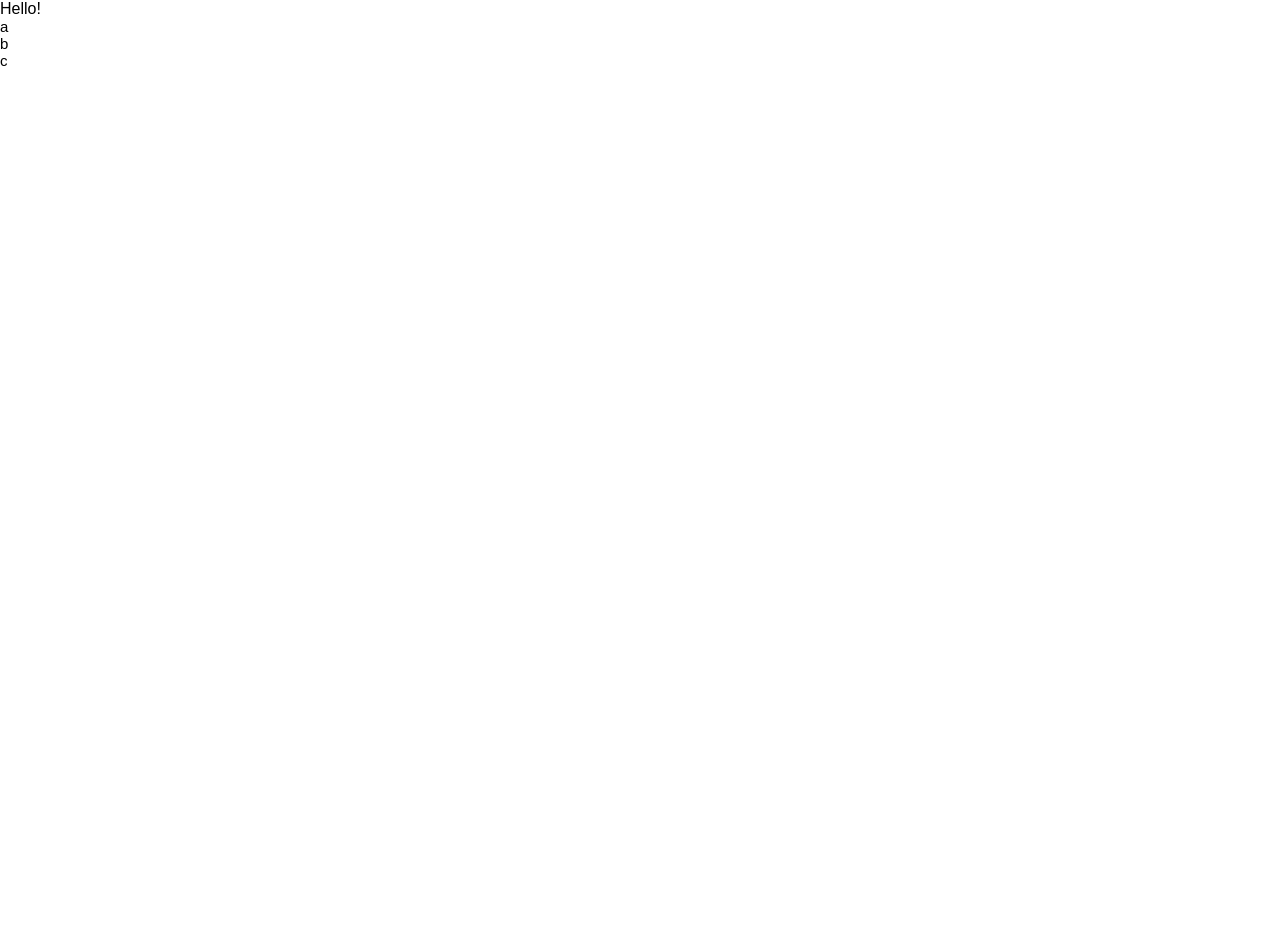
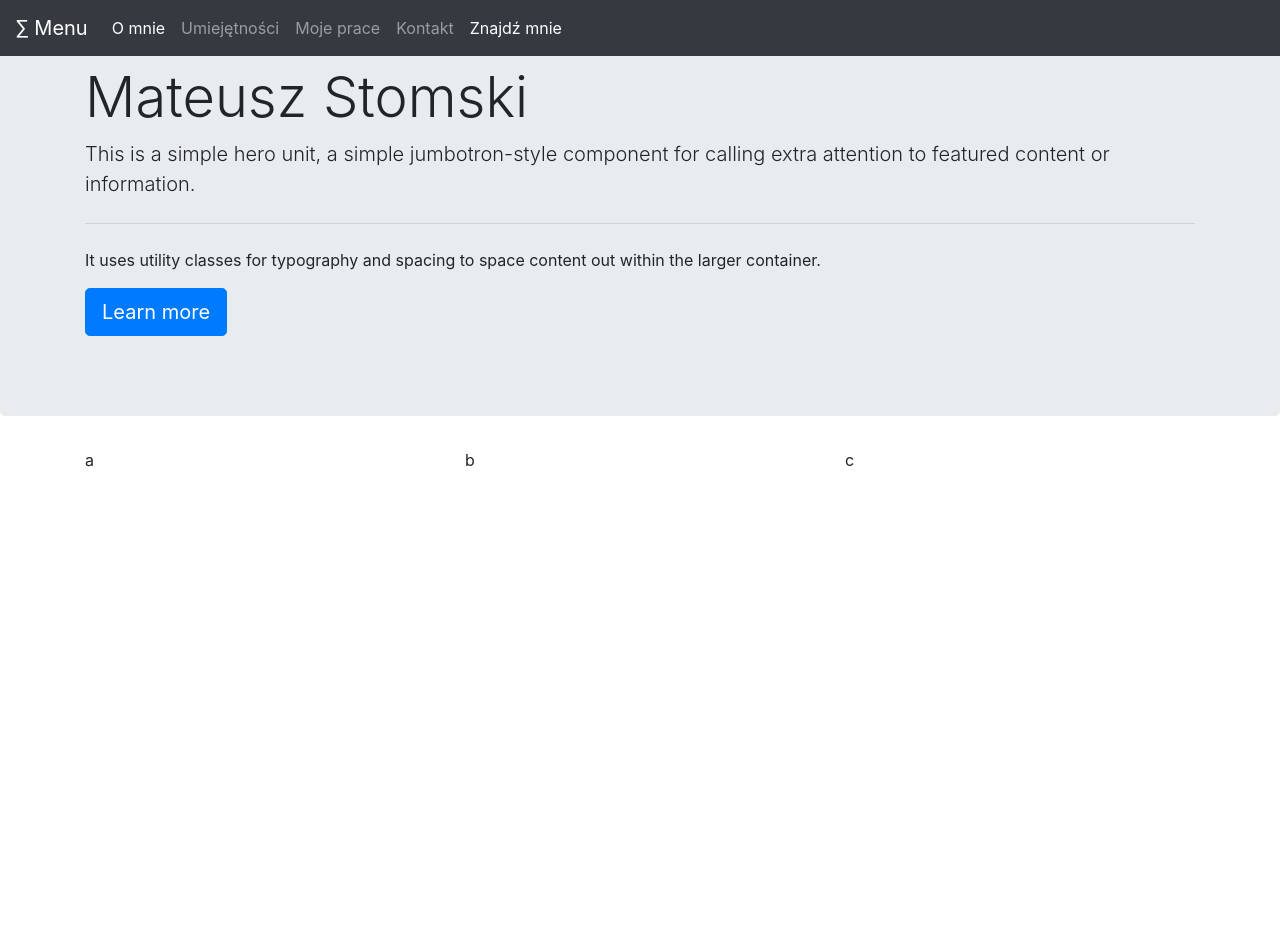
Before and after one commit to lehronn/portfolio-react, a React (Create React App) app: page / in a window 1280 px wide. Shown: the top 952 px of the page. Before the commit the page ends 800 px from the top, so only its background shows below. Built offline with nearby package versions, Linux system fonts and the light colour scheme.

Commit message:
first commit

```diff
--- a/package.json
+++ b/package.json
@@ -3,7 +3,8 @@
   "version": "0.1.0",
   "private": true,
   "dependencies": {
-    "bootstrap": "^3.3.7",
+    "bootstrap": "^4.0.0-beta.3",
+    "jquery": "^3.2.1",
     "react": "^16.2.0",
     "react-dom": "^16.2.0",
     "react-scripts": "1.0.17"
--- a/src/App.css
+++ b/src/App.css
@@ -1,11 +1,4 @@
-.row {
-  font-size: 15px;
+#about, #skills, #works, #contact, #findme {
+  /* overflow-y: scroll; */
+  height: 550px;
 }
-
-.col {
-  font-size: 15px;
-}
-
-.xs {
-  font-size: 15px;
-}
--- a/src/App.js
+++ b/src/App.js
@@ -1,19 +1,127 @@
 import React, { Component } from 'react';
+import 'jquery';
+import 'bootstrap/dist/css/bootstrap.min.css';
+import 'bootstrap/dist/js/bootstrap.bundle.js';
 import styles from './App.css';
+import Nav from './Nav';
 
 
 class App extends Component {
   render() {
     return (
-      <div className={styles.app}>
-        <header>Hello!</header>
-        <nav></nav>
-        <div className="row">
-          <div className="col-xs-6 col-md-4">a</div>
-          <div className="col-xs-6 col-md-4">b</div>
-          <div className="col-xs-6 col-md-4">c</div>
+      <div className="app">
+        <Nav/>
+        <div className="jumbotron">
+          <div className="container">
+            <h1 className="display-4">Mateusz Stomski</h1>
+            <p className="lead">This is a simple hero unit, a simple jumbotron-style component for calling extra attention to featured content or information.</p>
+            <hr className="my-4"></hr>
+            <p>It uses utility classes for typography and spacing to space content out within the larger container.</p>
+            <p className="lead">
+              <a className="btn btn-primary btn-lg" href="#" role="button">Learn more</a>
+            </p>
+          </div>
         </div>
-        <footer></footer>
+        <div data-spy="scroll" data-target="#navbar" data-offset="0">
+          <div id="about" className="container">
+            <div className="row justify-content-center about">
+              <div className="col">a</div>
+              <div className="col">b</div>
+              <div className="col">c</div>
+            </div>
+          </div>
+          <div id="skills" className="container">
+            <div className="row justify-content-center skills">
+              <div className="col">a</div>
+              <div className="col">b</div>
+              <div className="col">c</div>
+            </div>
+          </div>
+          <div id="works" className="container-fluid">
+            <div className="row justify-content-center works">
+              <div className="col">
+                <div class="card">
+                  <img class="card-img-top" src="..." alt="Card image cap"/>
+                  <div class="card-body">
+                    <h5 class="card-title">Card title</h5>
+                    <p class="card-text">Some quick example text to build on the card title and make up the bulk of the cards content.</p>
+                    <a href="#" class="btn btn-primary">Go somewhere</a>
+                  </div>
+                </div>
+              </div>
+              <div className="col">
+                <div class="card">
+                  <img class="card-img-top" src="..." alt="Card image cap"/>
+                  <div class="card-body">
+                    <h5 class="card-title">Card title</h5>
+                    <p class="card-text">Some quick example text to build on the card title and make up the bulk of the cards content.</p>
+                    <a href="#" class="btn btn-primary">Go somewhere</a>
+                  </div>
+                </div>
+              </div>
+              <div className="col">
+                <div class="card">
+                  <img class="card-img-top" src="..." alt="Card image cap"/>
+                  <div class="card-body">
+                    <h5 class="card-title">Card title</h5>
+                    <p class="card-text">Some quick example text to build on the card title and make up the bulk of the cards content.</p>
+                    <a href="#" class="btn btn-primary">Go somewhere</a>
+                  </div>
+                </div>
+              </div>
+              <div className="col">
+                <div class="card">
+                  <img class="card-img-top" src="..." alt="Card image cap"/>
+                  <div class="card-body">
+                    <h5 class="card-title">Card title</h5>
+                    <p class="card-text">Some quick example text to build on the card title and make up the bulk of the cards content.</p>
+                    <a href="#" class="btn btn-primary">Go somewhere</a>
+                  </div>
+                </div>
+              </div>
+              <div className="col">
+                <div class="card">
+                  <img class="card-img-top" src="..." alt="Card image cap"/>
+                  <div class="card-body">
+                    <h5 class="card-title">Card title</h5>
+                    <p class="card-text">Some quick example text to build on the card title and make up the bulk of the cards content.</p>
+                    <a href="#" class="btn btn-primary">Go somewhere</a>
+                  </div>
+                </div>
+              </div>
+              <div className="col">
+                <div class="card">
+                  <img class="card-img-top" src="..." alt="Card image cap"/>
+                  <div class="card-body">
+                    <h5 class="card-title">Card title</h5>
+                    <p class="card-text">Some quick example text to build on the card title and make up the bulk of the cards content.</p>
+                    <a href="#" class="btn btn-primary">Go somewhere</a>
+                  </div>
+                </div>
+              </div>
+            </div>
+          </div>
+          <div id="contact" className="container">
+            <div className="row justify-content-center contact">
+              <div className="col">a</div>
+              <div className="col">b</div>
+              <div className="col">c</div>
+            </div>
+          </div>
+          <div id="findme" className="container">
+            <div className="row justify-content-center findme">
+              <div className="col">a</div>
+              <div className="col">b</div>
+              <div className="col">c</div>
+            </div>
+          </div>
+          <div className="container-fluid sticky-bottom">
+            <div className="row justify-content-center footer text-center">
+              <div className="col-12">Mateusz Stomski &#174; 2018</div>
+              <div className="col-12">crafted with true love to open sources.</div>
+            </div>
+          </div>
+        </div>
       </div>
     );
   }
--- /dev/null
+++ b/src/Nav.js
@@ -0,0 +1,38 @@
+import React, { Component } from 'react';
+import styles from './Nav.css';
+
+class Nav extends Component {
+  render() {
+    return (
+      <nav id="navbar" className="navbar fixed-top navbar-expand-lg navbar-dark bg-dark">
+        <a className="navbar-brand" href="#">&sum; Menu</a>
+        <button className="navbar-toggler" type="button" data-toggle="collapse" data-target="#navbarNav" aria-controls="navbarNav" aria-expanded="false" aria-label="Toggle navigation">
+          <span className="navbar-toggler-icon"></span>
+        </button>
+        <div className="collapse navbar-collapse" id="navbarNav">
+          <ul className="navbar-nav">
+            <li className="nav-item active">
+              <a className="nav-link" href="#about">
+                O mnie
+                <span className="sr-only">(current)</span></a>
+            </li>
+            <li className="nav-item">
+              <a className="nav-link" href="#skills">Umiejętności</a>
+            </li>
+            <li className="nav-item">
+              <a className="nav-link" href="#works">Moje prace</a>
+            </li>
+            <li className="nav-item">
+              <a className="nav-link" href="#contact">Kontakt</a>
+            </li>
+            <li className="nav-item">
+              <a className="nav-link" href="#findme">Znajdź mnie</a>
+            </li>
+          </ul>
+        </div>
+      </nav>
+    );
+  }
+}
+
+export default Nav;
```
Also changed, not shown: src/Nav.css (added), 1 other file (tests, documents, lock files or other folders).
